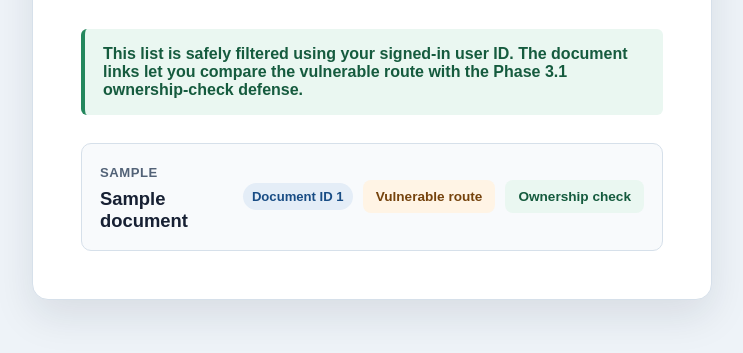
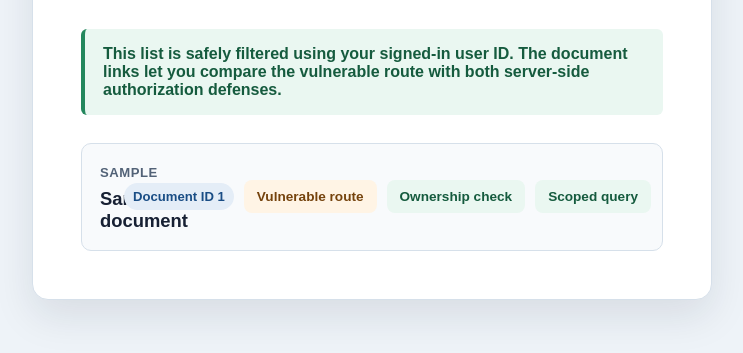
Before and after one commit to mohsenpasdar/idor-student-portal, a Flask app: template templates/dashboard.html in a window 1280 px wide. Shown: the part 201-554 px from the top of the page, without its empty margins (268-1011 px from the left). Run offline with Flask 3, Linux system fonts and the light colour scheme; the template is opened without the code that fills it: most values are stand-ins (such as "Sample title", 1, 10 or a date in 2020).

Commit message:
implement the user-scoped query defense

```diff
--- a/app.py
+++ b/app.py
@@ -19,6 +19,7 @@
 
 from database import (
     get_document_by_id,
+    get_document_by_id_and_owner,
     get_documents_by_owner,
     get_user_by_id,
     get_user_by_username,
@@ -113,7 +114,7 @@
 
     # Intentionally vulnerable for this controlled experiment:
     # the route retrieves by document ID but does not compare owner_id with
-    # g.user["id"]. The secure versions will add that authorization step.
+    # g.user["id"]. The secure versions add that authorization step.
     owner = get_user_by_id(document["owner_id"])
     return render_template(
         "document.html",
@@ -143,6 +144,25 @@
         document=document,
         owner=owner,
         route_type="ownership_check",
+    )
+
+
+@app.route("/document/scoped-query/<int:document_id>")
+@login_required
+def scoped_query_document(document_id):
+    """Display a document only when its ID and owner match the current user."""
+    # Defense 2: include the authenticated user ID in the database query so a
+    # document owned by another user is not returned to the application.
+    document = get_document_by_id_and_owner(document_id, g.user["id"])
+
+    if document is None:
+        abort(404)
+
+    return render_template(
+        "document.html",
+        document=document,
+        owner=g.user,
+        route_type="scoped_query",
     )
 
 
--- a/database.py
+++ b/database.py
@@ -128,6 +128,14 @@
     ).fetchone()
 
 
+def get_document_by_id_and_owner(document_id, owner_id):
+    """Return a document only when its ID and owner both match."""
+    return get_database().execute(
+        "SELECT * FROM documents WHERE id = ? AND owner_id = ?",
+        (document_id, owner_id),
+    ).fetchone()
+
+
 def initialize_database():
     """Recreate the schema and load the approved fictional records."""
     database = connect_database()
--- a/templates/dashboard.html
+++ b/templates/dashboard.html
@@ -7,8 +7,8 @@
     <h1>{{ g.user['name'] }}'s documents</h1>
     <div class="notice">
         This list is safely filtered using your signed-in user ID. The
-        document links let you compare the vulnerable route with the Phase 3.1
-        ownership-check defense.
+        document links let you compare the vulnerable route with both
+        server-side authorization defenses.
     </div>
 
     {% if documents %}
@@ -29,6 +29,10 @@
                             class="button button-secondary button-secure"
                             href="{{ url_for('ownership_check_document', document_id=document['id']) }}"
                         >Ownership check</a>
+                        <a
+                            class="button button-secondary button-secure"
+                            href="{{ url_for('scoped_query_document', document_id=document['id']) }}"
+                        >Scoped query</a>
                     </div>
                 </article>
             {% endfor %}
--- a/templates/home.html
+++ b/templates/home.html
@@ -12,8 +12,8 @@
 
     {% if g.user %}
         <div class="notice">
-            Phase 3.1 is complete: compare the intentionally vulnerable route
-            with the server-side ownership-check defense.
+            Phase 3.2 is complete: compare the intentionally vulnerable route
+            with the ownership-check and user-scoped-query defenses.
         </div>
         <a class="button" href="{{ url_for('dashboard') }}">Open dashboard</a>
     {% else %}
```
Also changed, not shown: templates/document.html (+9 -2 lines), README.md.
